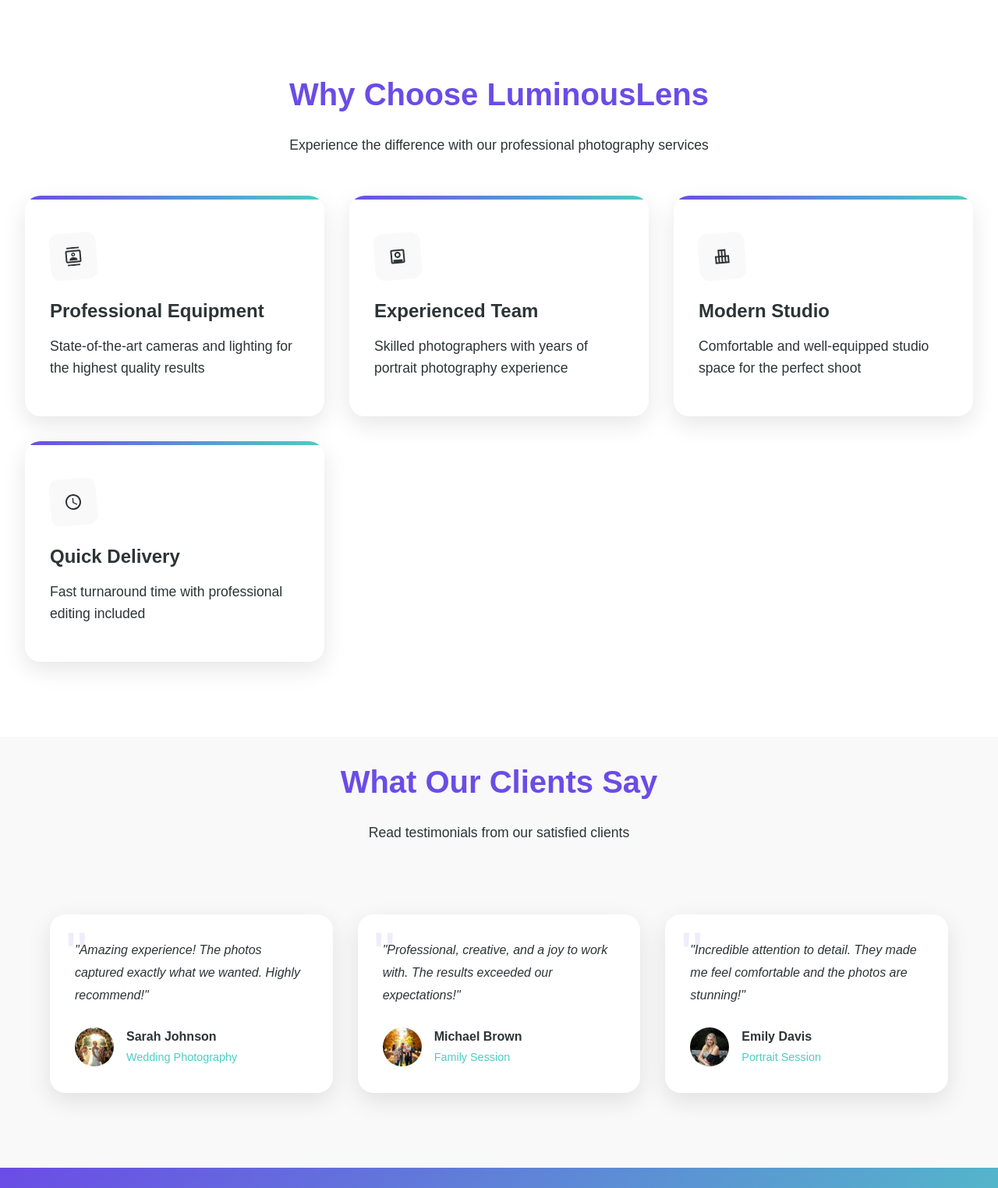
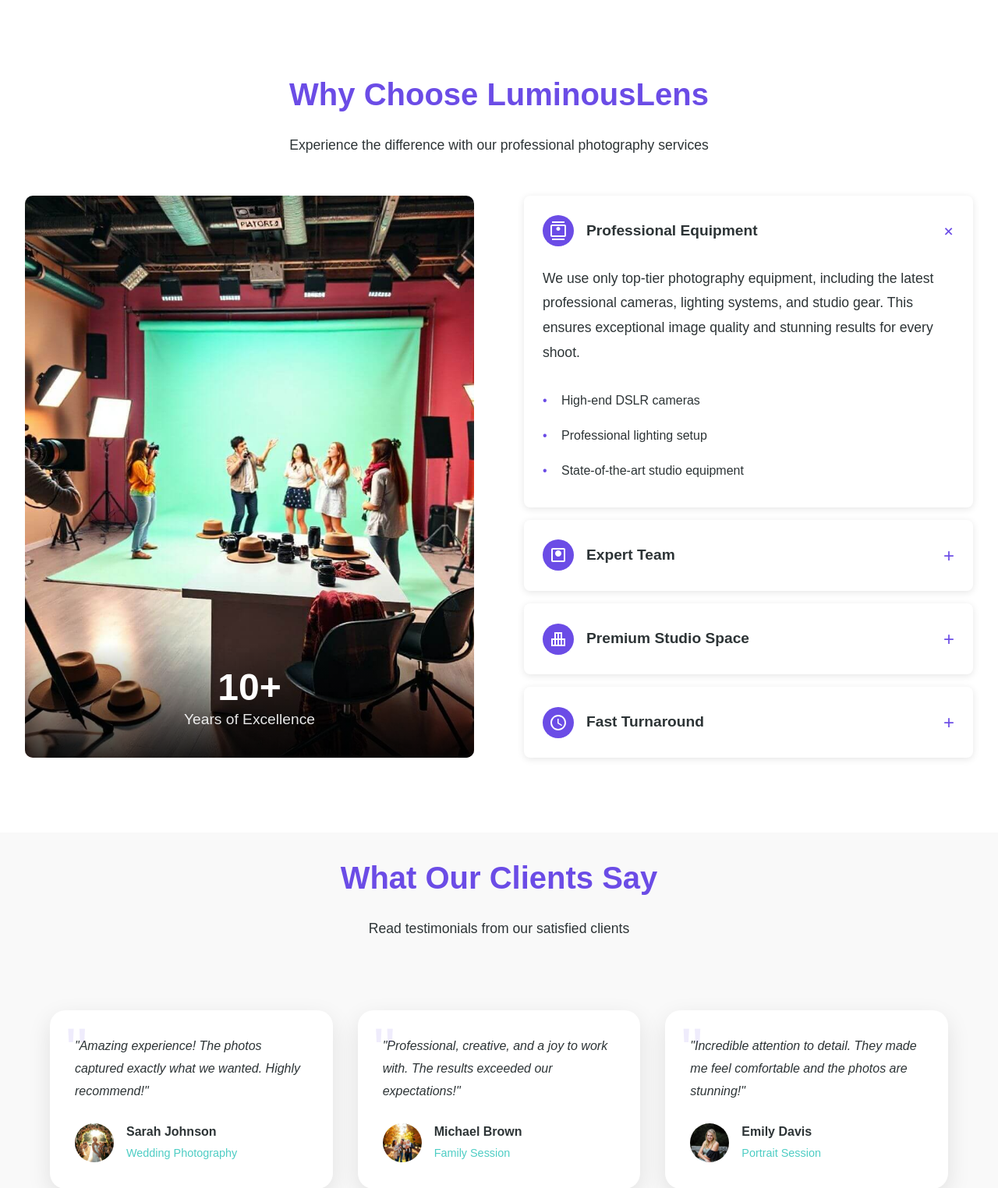
Before and after one commit to Excalibur0888/LensCraft, a PHP site: page /index.html in a window 1280 px wide. Shown: the part 2513-4037 px from the top of the page at 78% size. Run offline with PHP 8.4, Linux system fonts and the light colour scheme.

Commit message:
Enhance "Why Choose Us" section and update contact information: Introduced a new accordion feature to highlight key service attributes, improved layout and styling for better user engagement, and updated email contact details across multiple pages to reflect the new address. Streamlined footer content for consistency and clarity.

```diff
--- a/css/main.css
+++ b/css/main.css
@@ -3406,3 +3406,167 @@ textarea.form-control {
         margin: 2rem 0;
     }
 }
+
+/* Why Choose Us Section Styles */
+.choose-us-wrapper {
+    display: grid;
+    grid-template-columns: 1fr 1fr;
+    gap: 4rem;
+    margin-top: 3rem;
+}
+
+.choose-us-image {
+    position: relative;
+    border-radius: 10px;
+    overflow: hidden;
+    height: 100%;
+}
+
+.choose-us-image img {
+    width: 100%;
+    height: 100%;
+    object-fit: cover;
+    transition: transform 0.3s ease;
+}
+
+.image-overlay {
+    position: absolute;
+    bottom: 0;
+    left: 0;
+    right: 0;
+    background: linear-gradient(to top, rgba(0,0,0,0.8), transparent);
+    padding: 2rem;
+    color: var(--white);
+}
+
+.overlay-content {
+    text-align: center;
+}
+
+.experience-years {
+    font-size: 3rem;
+    font-weight: 700;
+    display: block;
+    line-height: 1;
+}
+
+.experience-text {
+    font-size: 1.2rem;
+    opacity: 0.9;
+}
+
+.accordion-container {
+    display: flex;
+    flex-direction: column;
+    gap: 1rem;
+}
+
+.accordion-item {
+    background: var(--white);
+    border-radius: 8px;
+    box-shadow: 0 2px 10px rgba(0,0,0,0.1);
+    overflow: hidden;
+    transition: all 0.3s ease;
+}
+
+.accordion-header {
+    display: flex;
+    align-items: center;
+    padding: 1.5rem;
+    cursor: pointer;
+    gap: 1rem;
+}
+
+.header-icon {
+    width: 40px;
+    height: 40px;
+    display: flex;
+    align-items: center;
+    justify-content: center;
+    background: var(--primary-color);
+    border-radius: 50%;
+}
+
+.header-icon svg {
+    width: 24px;
+    height: 24px;
+    color: var(--white);
+}
+
+.accordion-header h3 {
+    margin: 0;
+    flex-grow: 1;
+    font-size: 1.2rem;
+}
+
+.accordion-toggle {
+    font-size: 1.5rem;
+    font-weight: 300;
+    color: var(--primary-color);
+    transition: transform 0.3s ease;
+}
+
+.accordion-item.active .accordion-toggle {
+    transform: rotate(45deg);
+}
+
+.accordion-content {
+    padding: 0 1.5rem;
+    max-height: 0;
+    overflow: hidden;
+    transition: all 0.3s ease;
+}
+
+.accordion-item.active .accordion-content {
+    padding: 0 1.5rem 1.5rem;
+    max-height: 500px;
+}
+
+.feature-list {
+    list-style: none;
+    padding: 0;
+    margin: 1rem 0 0;
+}
+
+.feature-list li {
+    padding: 0.5rem 0;
+    padding-left: 1.5rem;
+    position: relative;
+}
+
+.feature-list li::before {
+    content: "•";
+    color: var(--primary-color);
+    position: absolute;
+    left: 0;
+}
+
+@media (max-width: 992px) {
+    .choose-us-wrapper {
+        grid-template-columns: 1fr;
+        gap: 2rem;
+    }
+
+    .choose-us-image {
+        height: 400px;
+    }
+}
+
+@media (max-width: 768px) {
+    .accordion-header {
+        padding: 1rem;
+    }
+
+    .header-icon {
+        width: 32px;
+        height: 32px;
+    }
+
+    .accordion-header h3 {
+        font-size: 1.1rem;
+    }
+
+    .choose-us-image {
+        height: 300px;
+    }
+}
--- a/index.html
+++ b/index.html
@@ -180,42 +180,100 @@
             <div class="container">
                 <h2 class="text-center">Why Choose LuminousLens</h2>
                 <p class="text-center">Experience the difference with our professional photography services</p>
-                <div class="features-grid">
-                    <div class="feature">
-                        <div class="feature-icon">
+
+                <div class="choose-us-wrapper">
+                    <div class="choose-us-image">
+                        <img src="img/studio1.jpg" alt="Professional Photography Studio" class="main-image">
+                        <div class="image-overlay">
+                            <div class="overlay-content">
+                                <span class="experience-years">10+</span>
+                                <span class="experience-text">Years of Excellence</span>
+                            </div>
+                        </div>
+                    </div>
+
+                    <div class="choose-us-content">
+                        <div class="accordion-container">
+                            <div class="accordion-item active">
+                                <div class="accordion-header">
+                                    <div class="header-icon">
                                         <svg width="24" height="24" viewBox="0 0 24 24" fill="none" xmlns="http://www.w3.org/2000/svg">
-                                <path d="M20 4H4C2.9 4 2 4.9 2 6V18C2 19.1 2.9 20 4 20H20C21.1 20 22 19.1 22 18V6C22 4.9 21.1 4 20 4ZM20 18H4V6H20V18ZM4 0H20V2H4V0ZM4 22H20V24H4V22ZM12 12C13.38 12 14.5 10.88 14.5 9.5C14.5 8.12 13.38 7 12 7C10.62 7 9.5 8.12 9.5 9.5C9.5 10.88 10.62 12 12 12ZM12 8.5C12.55 8.5 13 8.95 13 9.5C13 10.05 12.55 10.5 12 10.5C11.45 10.5 11 10.05 11 9.5C11 8.95 11.45 8.5 12 8.5ZM17 15.99C17 13.9 13.69 13 12 13C10.31 13 7 13.9 7 15.99V17H17V15.99Z" fill="currentColor"/>
+                                            <path d="M20 4H4C2.9 4 2 4.9 2 6V18C2 19.1 2.9 20 4 20H20C21.1 20 22 19.1 22 18V6C22 4.9 21.1 4 20 4ZM20 18H4V6H20V18ZM4 0H20V2H4V0ZM4 22H20V24H4V22ZM12 12C13.38 12 14.5 10.88 14.5 9.5C14.5 8.12 13.38 7 12 7C10.62 7 9.5 8.12 9.5 9.5C9.5 10.88 10.62 12 12 12Z" fill="currentColor"/>
                                         </svg>
                                     </div>
                                     <h3>Professional Equipment</h3>
-                        <p>State-of-the-art cameras and lighting for the highest quality results</p>
+                                    <span class="accordion-toggle">+</span>
                                 </div>
-                    <div class="feature">
-                        <div class="feature-icon">
+                                <div class="accordion-content">
+                                    <p>We use only top-tier photography equipment, including the latest professional cameras, lighting systems, and studio gear. This ensures exceptional image quality and stunning results for every shoot.</p>
+                                    <ul class="feature-list">
+                                        <li>High-end DSLR cameras</li>
+                                        <li>Professional lighting setup</li>
+                                        <li>State-of-the-art studio equipment</li>
+                                    </ul>
+                                </div>
+                            </div>
+
+                            <div class="accordion-item">
+                                <div class="accordion-header">
+                                    <div class="header-icon">
                                         <svg width="24" height="24" viewBox="0 0 24 24" fill="none" xmlns="http://www.w3.org/2000/svg">
-                                <path d="M19 3H5C3.89 3 3 3.9 3 5V19C3 20.1 3.89 21 5 21H19C20.1 21 21 20.1 21 19V5C21 3.9 20.1 3 19 3ZM19 19H5V5H19V19ZM12 6C9.79 6 8 7.79 8 10C8 12.21 9.79 14 12 14C14.21 14 16 12.21 16 10C16 7.79 14.21 6 12 6ZM12 12C10.9 12 10 11.1 10 10C10 8.9 10.9 8 12 8C13.1 8 14 8.9 14 10C14 11.1 13.1 12 12 12ZM18 16H6V17.6C6 18.37 6.63 19 7.4 19H16.6C17.37 19 18 18.37 18 17.6V16Z" fill="currentColor"/>
+                                            <path d="M19 3H5C3.89 3 3 3.9 3 5V19C3 20.1 3.89 21 5 21H19C20.1 21 21 20.1 21 19V5C21 3.9 20.1 3 19 3ZM19 19H5V5H19V19ZM12 6C9.79 6 8 7.79 8 10C8 12.21 9.79 14 12 14C14.21 14 16 12.21 16 10C16 7.79 14.21 6 12 6Z" fill="currentColor"/>
                                         </svg>
                                     </div>
-                        <h3>Experienced Team</h3>
-                        <p>Skilled photographers with years of portrait photography experience</p>
+                                    <h3>Expert Team</h3>
+                                    <span class="accordion-toggle">+</span>
                                 </div>
-                    <div class="feature">
-                        <div class="feature-icon">
+                                <div class="accordion-content">
+                                    <p>Our team consists of passionate photographers with years of experience in various photography styles. Each member brings unique expertise and creativity to every project.</p>
+                                    <ul class="feature-list">
+                                        <li>Certified professionals</li>
+                                        <li>Continuous training</li>
+                                        <li>Specialized expertise</li>
+                                    </ul>
+                                </div>
+                            </div>
+
+                            <div class="accordion-item">
+                                <div class="accordion-header">
+                                    <div class="header-icon">
                                         <svg width="24" height="24" viewBox="0 0 24 24" fill="none" xmlns="http://www.w3.org/2000/svg">
                                             <path d="M17 11V3H7V11H3V21H21V11H17ZM7 19H5V13H7V19ZM11 19H9V13H11V19ZM11 11H9V5H11V11ZM15 19H13V13H15V19ZM15 11H13V5H15V11ZM19 19H17V13H19V19Z" fill="currentColor"/>
                                         </svg>
                                     </div>
-                        <h3>Modern Studio</h3>
-                        <p>Comfortable and well-equipped studio space for the perfect shoot</p>
+                                    <h3>Premium Studio Space</h3>
+                                    <span class="accordion-toggle">+</span>
                                 </div>
-                    <div class="feature">
-                        <div class="feature-icon">
+                                <div class="accordion-content">
+                                    <p>Our modern studio is designed for comfort and versatility, featuring multiple shooting areas and professional setups for any type of photography session.</p>
+                                    <ul class="feature-list">
+                                        <li>Multiple shooting areas</li>
+                                        <li>Comfortable environment</li>
+                                        <li>Various backdrops available</li>
+                                    </ul>
+                                </div>
+                            </div>
+
+                            <div class="accordion-item">
+                                <div class="accordion-header">
+                                    <div class="header-icon">
                                         <svg width="24" height="24" viewBox="0 0 24 24" fill="none" xmlns="http://www.w3.org/2000/svg">
                                             <path d="M11.99 2C6.47 2 2 6.48 2 12C2 17.52 6.47 22 11.99 22C17.52 22 22 17.52 22 12C22 6.48 17.52 2 11.99 2ZM12 20C7.58 20 4 16.42 4 12C4 7.58 7.58 4 12 4C16.42 4 20 7.58 20 12C20 16.42 16.42 20 12 20ZM12.5 7H11V13L16.25 16.15L17 14.92L12.5 12.25V7Z" fill="currentColor"/>
                                         </svg>
                                     </div>
-                        <h3>Quick Delivery</h3>
-                        <p>Fast turnaround time with professional editing included</p>
+                                    <h3>Fast Turnaround</h3>
+                                    <span class="accordion-toggle">+</span>
+                                </div>
+                                <div class="accordion-content">
+                                    <p>We understand the importance of timely delivery. Our efficient workflow ensures quick processing while maintaining the highest quality standards.</p>
+                                    <ul class="feature-list">
+                                        <li>Quick preview selection</li>
+                                        <li>Professional editing</li>
+                                        <li>Digital delivery system</li>
+                                    </ul>
+                                </div>
+                            </div>
+                        </div>
                     </div>
                 </div>
             </div>
@@ -353,14 +411,10 @@
                 <a href="index.html" class="footer-logo">LuminousLens</a>
                 <p>Creating timeless memories through the art of photography. Professional photography services for all your special moments.</p>
                 <p>
-									<a  class="footer-address"
-										href="https://maps.app.goo.gl/oSsgZ88W1GDZLzxp7"
-										target="_blank"
-										>75, Mahatma Gandhi Rd, Haridevpur, Shanthala Nagar, Shivaji
-										Nagar, Bengaluru, Karnataka 560001, India</a
-									>
+                    <a class="footer-address" href="https://maps.app.goo.gl/oSsgZ88W1GDZLzxp7" target="_blank">
+                        75, Mahatma Gandhi Rd, Haridevpur, Shanthala Nagar, Shivaji Nagar, Bengaluru, Karnataka 560001, India
+                    </a>
                 </p>
-
             </div>
             <div class="footer-nav">
                 <h3>Navigation</h3>
--- a/js/main.js
+++ b/js/main.js
@@ -191,4 +191,21 @@ document.addEventListener('DOMContentLoaded', function() {
         window.addEventListener('resize', updateScrollIndicators);
         updateScrollIndicators();
     }
+
+    // Accordion functionality for Why Choose Us section
+    const accordionItems = document.querySelectorAll('.accordion-item');
+
+    accordionItems.forEach(item => {
+        const header = item.querySelector('.accordion-header');
+
+        header.addEventListener('click', () => {
+            const currentlyActive = document.querySelector('.accordion-item.active');
+
+            if(currentlyActive && currentlyActive !== item) {
+                currentlyActive.classList.remove('active');
+            }
+
+            item.classList.toggle('active');
+        });
+    });
 });
--- a/privacy-policy.html
+++ b/privacy-policy.html
@@ -134,8 +134,8 @@
           </p>
           <p>
             Email:
-            <a href="mailto:lencraftstudio@gmail.com"
-              >lencraftstudio@gmail.com</a
+            <a href="mailto:luminouslens@gmail.com"
+              >luminouslens@gmail.com</a
             >
           </p>
           <p>Phone: <a href="tel:+919876543210">+91 98765-43210</a></p>
--- a/terms-conditions.html
+++ b/terms-conditions.html
@@ -158,8 +158,8 @@
           </p>
           <p>
             Email:
-            <a href="mailto:lencraftstudio@gmail.com"
-              >lencraftstudio@gmail.com</a
+            <a href="mailto:luminouslens@gmail.com"
+              >luminouslens@gmail.com</a
             >
           </p>
           <p>Phone: <a href="tel:+919876543210">+91 98765-43210</a></p>
```
Also changed, not shown: about.html (+4 -11 lines), gallery.html (+5 -8 lines). Lines whose indentation alone changed are shown as unchanged.
